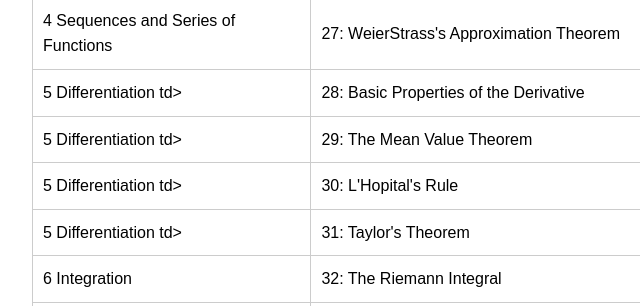
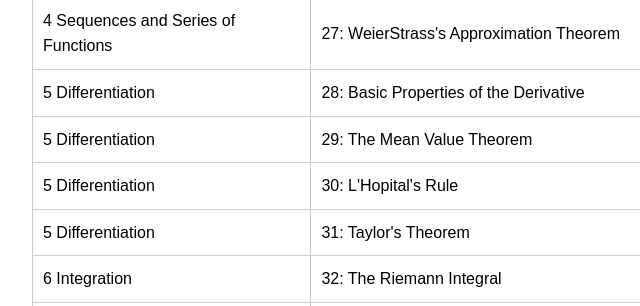
Before and after one commit to jshao0919/jshao0919.github.io, a plain HTML site: page textbooks/Ross Elementary Analysis.html in a window 1280 px wide. Shown: the part 1616-1922 px from the top of the page, 208-848 px from the left. Drawn offline with Linux system fonts and the light colour scheme.

Commit message:
Update Ross Elementary Analysis.html

```diff
--- a/textbooks/Ross Elementary Analysis.html
+++ b/textbooks/Ross Elementary Analysis.html
@@ -279,7 +279,7 @@
 
 
 <tr>
-  <td>5 Differentiation td>
+  <td>5 Differentiation </td>
   <td> 28: Basic Properties of the Derivative </td>
   <td>1–14</td>
   <td>
@@ -288,7 +288,7 @@
 </tr>
 
   <tr>
-  <td>5 Differentiation td>
+  <td>5 Differentiation </td>
   <td> 29: The Mean Value Theorem </td>
   <td>1–14</td>
   <td>
@@ -296,7 +296,7 @@
   </td>
 </tr>
       <tr>
-  <td>5 Differentiation td>
+  <td>5 Differentiation </td>
   <td> 30: L'Hopital's  Rule  </td>
   <td>1–14</td>
   <td>
@@ -304,7 +304,7 @@
   </td>
 </tr>
   <tr>
-  <td>5 Differentiation td>
+  <td>5 Differentiation </td>
   <td> 31: Taylor's Theorem </td>
   <td>1–14</td>
   <td>
```
